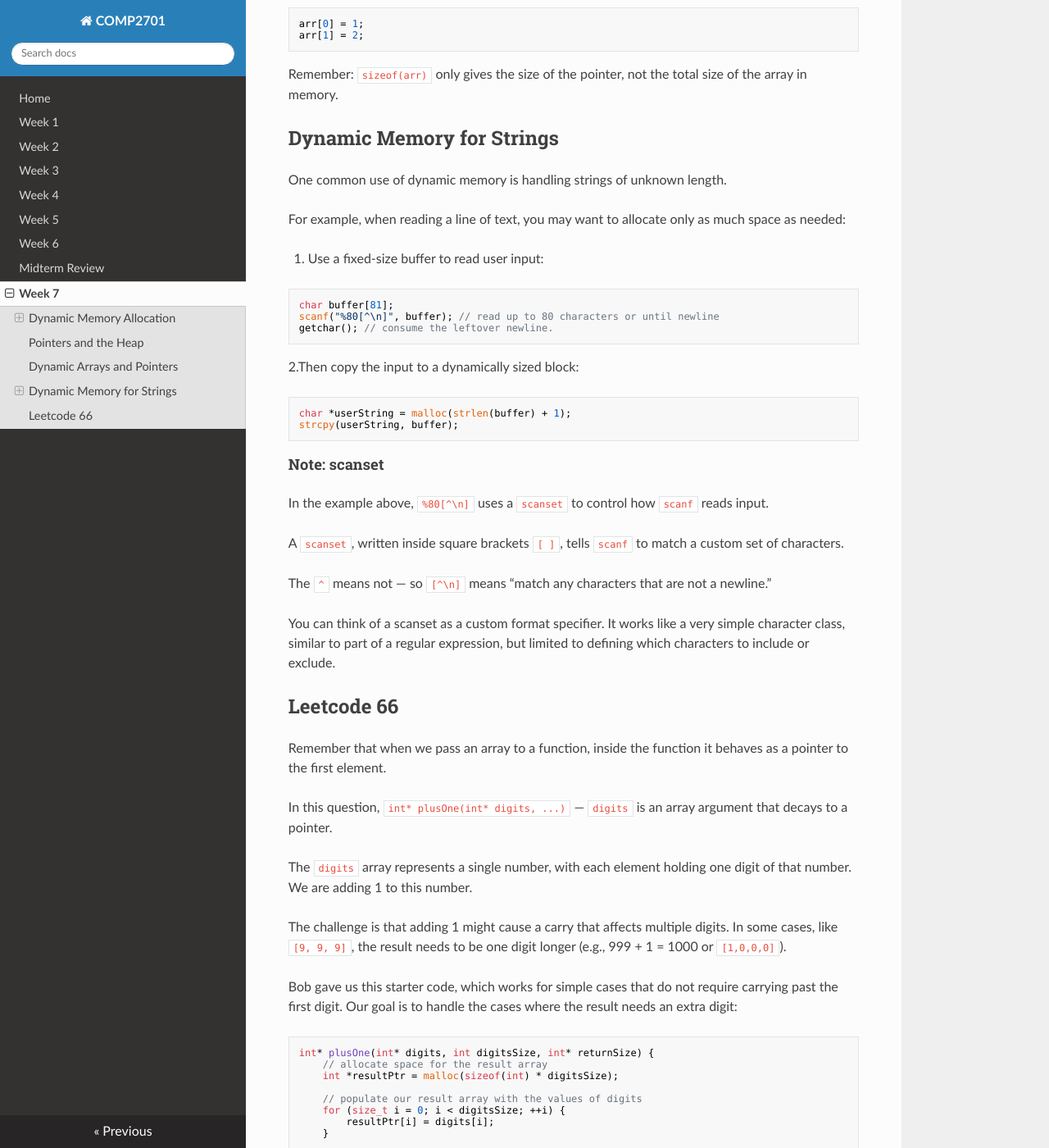
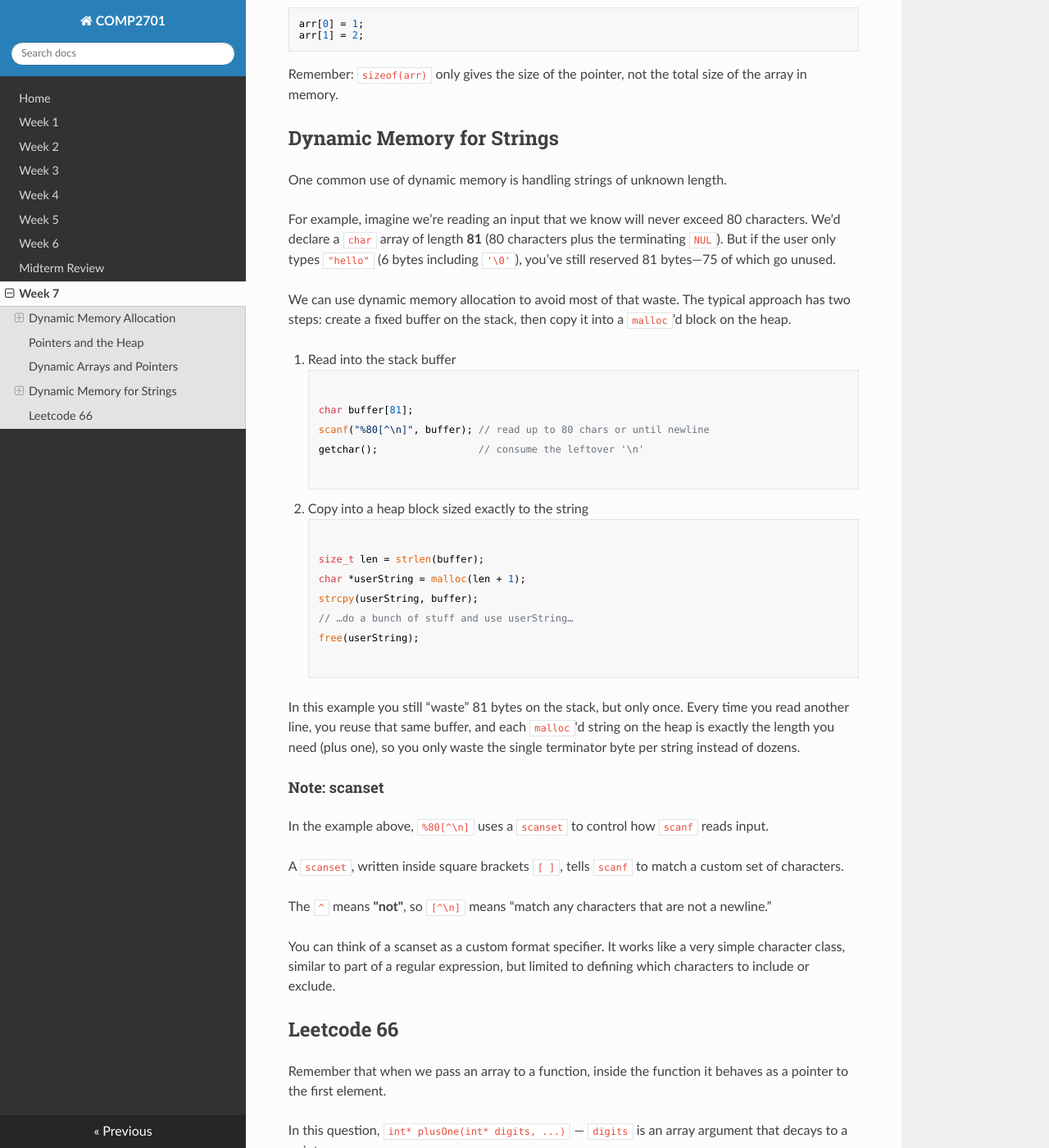
Before and after one commit to gdoyle87/COMP2701, an MkDocs documentation site: the page built from docs/wk_seven.md, in a window 1280 px wide and 1400 px high, scrolled down 2592 px. Shown: the whole window at 82% size. Built offline with MkDocs 1.6.1, drawn with Linux system fonts in a browser that asks for light colours; nearby versions of some CDN libraries; some of the changed text lies outside the part shown.

Commit message:
updated week 7 notes

````diff
--- a/docs/wk_seven.md
+++ b/docs/wk_seven.md
@@ -9,7 +9,7 @@ structures that can grow/shrink (linked lists, dynamic arrays, trees).
 
 In `Java`, using the `new` keyword, created a dynamic object in memory with automatic
  **garbage collection**. This means that when an object is no longer needed, its
-memory is automatically cleaned up like, throwing away garbage, so the space can
+memory is automatically cleaned up, like throwing away garbage, so the space can
 be reused.
 
 In `C`, there is no automatic garbage collection. We must manage memory
@@ -114,19 +114,47 @@ of the array in memory.
 ## Dynamic Memory for Strings
 One common use of dynamic memory is handling strings of unknown length.
 
-For example, when reading a line of text, you may want to allocate only as much space as needed:
+For example, imagine we’re reading an input that we know will never exceed 80
+characters. We’d declare a `char` array of length **81** (80 characters plus
+the terminating `NUL`). But if the user only types `"hello"` (6 bytes including
+`'\0'`), you’ve still reserved 81 bytes—75 of which go unused.
 
-1. Use a fixed-size buffer to read user input:
-```c
+We can use dynamic memory allocation to avoid most of that waste. The typical
+approach has two steps: create a fixed buffer on the stack, then copy it into a
+`malloc`’d block on the heap.
+
+<ol>
+  <li>
+    Read into the stack buffer
+
+    <pre><code class="language-c">
 char buffer[81];
-scanf("%80[^\n]", buffer); // read up to 80 characters or until newline
-getchar(); // consume the leftover newline.
-```
-2.Then copy the input to a dynamically sized block:
-```c
-char *userString = malloc(strlen(buffer) + 1);
+scanf("%80[^\n]", buffer); // read up to 80 chars or until newline
+getchar();                 // consume the leftover '\n'
+    </code></pre>
+  </li>
+
+  <!-- force the second item to be “2.” even if your renderer auto-renumbers -->
+  <li value="2">
+    Copy into a heap block sized exactly to the string
+
+    <pre><code class="language-c">
+size_t len = strlen(buffer);
+char *userString = malloc(len + 1);
 strcpy(userString, buffer);
-```
+// …do a bunch of stuff and use userString…
+free(userString);
+    </code></pre>
+  </li>
+</ol>
+
+
+
+In this example you still “waste” 81 bytes on the stack, but only once. Every
+time you read another line, you reuse that same buffer, and each `malloc`'d
+string on the heap is exactly the length you need (plus one), so you only
+waste the single terminator byte per string instead of dozens.
+
 
 #### Note: scanset
 In the example above, `%80[^\n]` uses a `scanset` to control how `scanf` reads input.
@@ -134,7 +162,7 @@ In the example above, `%80[^\n]` uses a `scanset` to control how `scanf` reads i
 A `scanset`, written inside square brackets `[ ]`, tells `scanf` to match a
 custom set of characters.
 
-The `^` means not — so `[^\n]` means “match any characters that are not a newline.”
+The `^` means **"not"**,  so `[^\n]` means “match any characters that are not a newline.”
 
 You can think of a scanset as a custom format specifier.
 It works like a very simple character class, similar to part of a regular expression,
````
